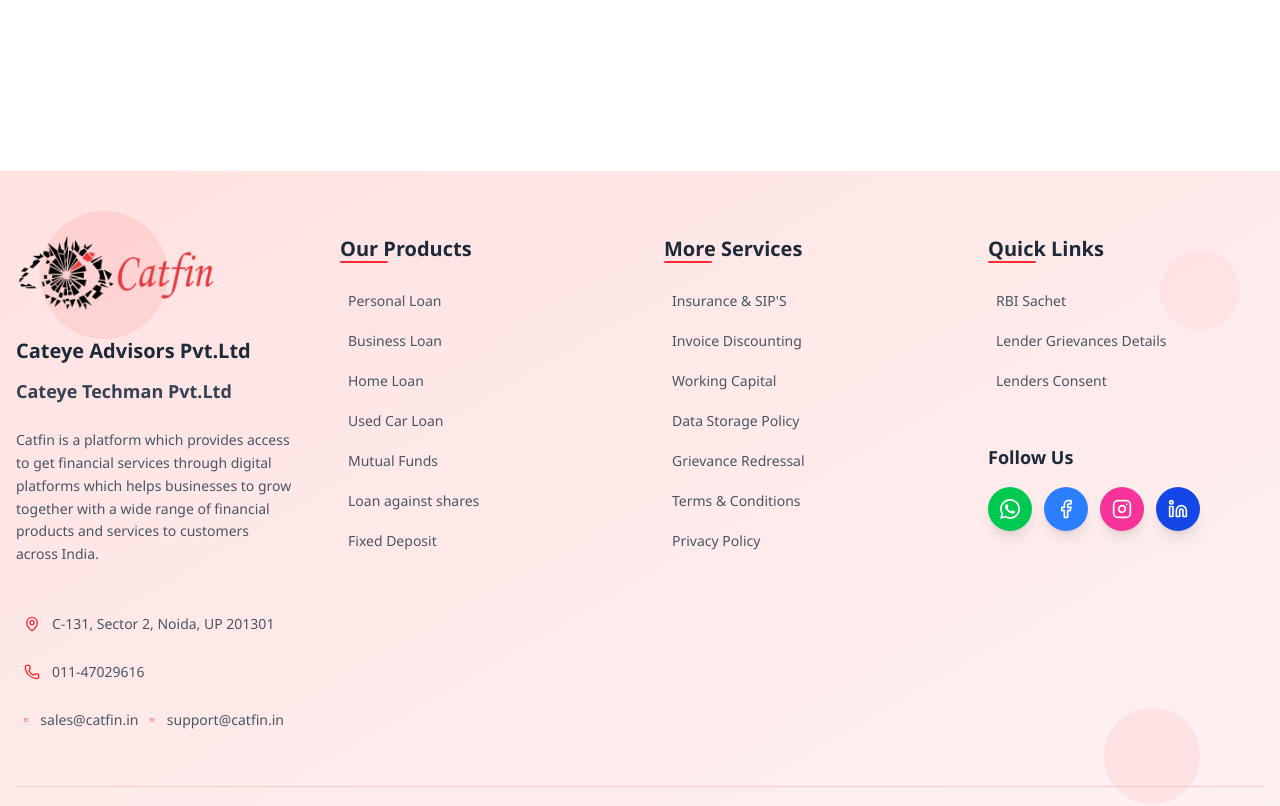
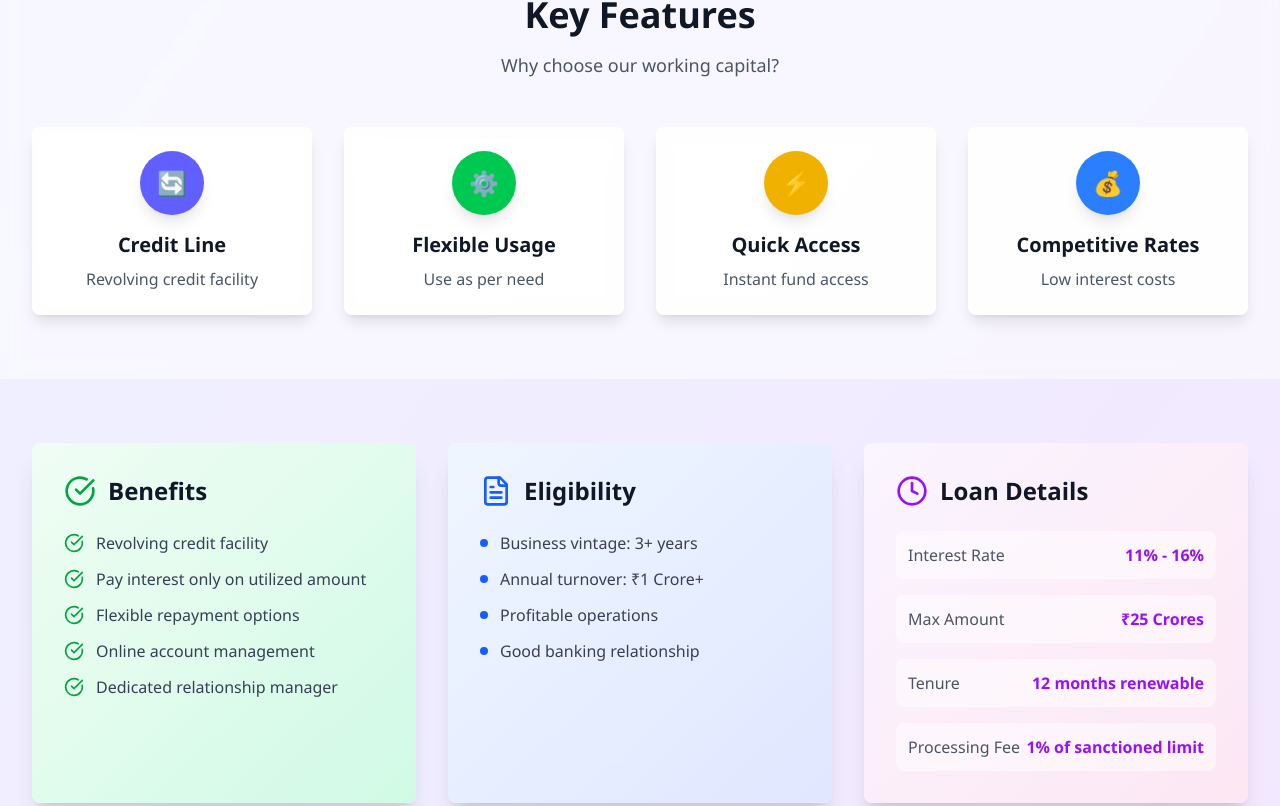
Before and after one commit to deploy-lk/catfin-website-v2, a Next.js app: page /products/working-capital in a window 1280 px wide. Before the commit this address had no page. Shown: the part 694-1500 px from the top of the page. Built offline with nearby package versions, Linux system fonts and the light colour scheme.

Commit message:
feat:added working capital page and learn more links

```diff
--- a/app/MobileNav.tsx
+++ b/app/MobileNav.tsx
@@ -157,7 +157,7 @@
                               Invoice Discounting
                             </Link>
                             <Link
-                              href="/home"
+                              href="/products/working-capital"
                               className="block px-4 py-2 text-sm text-gray-700 hover:bg-red-50 hover:text-red-500"
                             >
                               Working Capital
--- a/app/Navbar.tsx
+++ b/app/Navbar.tsx
@@ -83,7 +83,7 @@
                     ["Fixed deposit", "/products/fixed-deposit"],
                     ["Insurance & SIP'S", "/products/insurance-sip"],
                     ["Invoice Discounting", "/products/invoice-discounting"],
-                    ["Working Capital", "/home"],
+                    ["Working Capital", "/products/working-capital"],
                   ].map(([label, href]) => (
                     <Link
                       key={href}
@@ -129,7 +129,10 @@
             <Button
               variant="default"
               onClick={() => {
-                window.open("https://app.catfin.in/#/login/partner-login", "_blank");
+                window.open(
+                  "https://app.catfin.in/#/login/partner-login",
+                  "_blank"
+                );
               }}
             >
               Partner Login
--- a/app/home/horizontalScroll/horizontal-scroll-client.tsx
+++ b/app/home/horizontalScroll/horizontal-scroll-client.tsx
@@ -3,6 +3,7 @@
 import { motion, useScroll, useTransform } from "framer-motion";
 import { useIsMobile } from "@/hooks/useIsMobile";
 import { scrollItems } from "./scroll-item-data";
+import Link from "next/link";
 
 const HorizontalScrollSection = () => {
   const containerRef = useRef<HTMLDivElement>(null);
@@ -99,6 +100,12 @@
                 >
                   {item.description}
                 </motion.p>
+
+                <Link href={item.link}>
+                  <motion.button className="absolute bottom-6 left-6 bg-red-500 hover:bg-red-600 text-white px-5 py-2.5 rounded-full font-semibold transition-colors duration-300 shadow-lg">
+                    Learn More
+                  </motion.button>
+                </Link>
               </div>
 
               <motion.button
@@ -189,6 +196,11 @@
                   >
                     {item.description}
                   </motion.p>
+                  <Link href={item.link}>
+                    <motion.button className="h-auto p-0 text-red-500 hover:text-red-600 font-medium underline-offset-4 hover:underline transition-colors">
+                      Learn More
+                    </motion.button>
+                  </Link>
                 </div>
 
                 <motion.button
--- a/app/home/horizontalScroll/scroll-item-data.ts
+++ b/app/home/horizontalScroll/scroll-item-data.ts
@@ -4,6 +4,7 @@
   title: string;
   description: string;
   bgGradient: string;
+  link: string;
 }
 export const scrollItems: ScrollItem[] = [
   {
@@ -12,6 +13,7 @@
     title: "Personal Loan",
     description:
       "A short to medium-term unsecured loan offered to individuals, typically based on creditworthiness, used for personal expenses such as medical bills, travel, or debt consolidation.",
+    link: "/products/personal-loan",
     bgGradient: "from-red-50 to-red-100 border-red-200",
   },
   {
@@ -20,6 +22,7 @@
     title: "Business Loan",
     description:
       "A financial product designed to provide businesses with capital to support growth, cover operational costs, purchase equipment, or manage cash flow, typically repaid with interest over a fixed term.",
+    link: "/products/business-loan",
     bgGradient: "from-blue-50 to-blue-100 border-blue-200",
   },
   {
@@ -28,6 +31,7 @@
     title: "Mortgage Loan",
     description:
       "A long-term loan secured against real estate property, where the borrower uses their property as collateral to obtain funds, commonly used for buying homes or refinancing.",
+    link: "/products/mortgage-loan",
     bgGradient: "from-green-50 to-green-100 border-green-200",
   },
   {
@@ -36,6 +40,7 @@
     title: "Home Loan",
     description:
       "A specific type of mortgage designed to help individuals purchase residential property, repayable over a set period with interest, often offering tax benefits and lower interest rates.",
+    link: "/products/mortgage-loan",
     bgGradient: "from-purple-50 to-purple-100 border-purple-200",
   },
   {
@@ -44,6 +49,7 @@
     title: "Supply Chain Finance",
     description:
       "Supply Chain Finance refers to a set of financial solutions that optimize cash flow in the supply chain by providing early payment options to suppliers and extending payment terms for buyers.",
+    link: "/products/mutual-funds",
     bgGradient: "from-orange-50 to-orange-100 border-orange-200",
   },
   {
@@ -52,6 +58,7 @@
     title: "Working Capital",
     description:
       "Working capital refers to the difference between a company's current assets and current liabilities. It measures the short-term financial health and liquidity of a business.",
+    link: "/products/working-capital",
     bgGradient: "from-teal-50 to-teal-100 border-teal-200",
   },
   {
@@ -60,6 +67,7 @@
     title: "Auto Loan",
     description:
       "A secured loan provided to finance the purchase of a vehicle, where the car serves as collateral, repaid over a fixed term with interest.",
+    link: "/products/auto-loan",
     bgGradient: "from-indigo-50 to-indigo-100 border-indigo-200",
   },
 ];
--- /dev/null
+++ b/app/products/working-capital/page.tsx
@@ -0,0 +1,62 @@
+"use client";
+
+import LoanPageTemplate from "../loan-page-template";
+
+export default function WorkingCapitalPage() {
+  const loanData = {
+    title: "Working Capital",
+    subtitle: "Fuel Your Business Operations",
+    description:
+      "Maintain smooth business operations with our working capital solutions. Cover day-to-day expenses, inventory purchases, and operational costs with flexible credit lines.",
+    features: [
+      {
+        title: "Credit Line",
+        description: "Revolving credit facility",
+        icon: "🔄",
+        color: "bg-indigo-500",
+      },
+      {
+        title: "Flexible Usage",
+        description: "Use as per need",
+        icon: "⚙️",
+        color: "bg-green-500",
+      },
+      {
+        title: "Quick Access",
+        description: "Instant fund access",
+        icon: "⚡",
+        color: "bg-yellow-500",
+      },
+      {
+        title: "Competitive Rates",
+        description: "Low interest costs",
+        icon: "💰",
+        color: "bg-blue-500",
+      },
+    ],
+    benefits: [
+      "Revolving credit facility",
+      "Pay interest only on utilized amount",
+      "Flexible repayment options",
+      "Online account management",
+      "Dedicated relationship manager",
+    ],
+    eligibility: [
+      "Business vintage: 3+ years",
+      "Annual turnover: ₹1 Crore+",
+      "Profitable operations",
+      "Good banking relationship",
+    ],
+    interestRate: "11% - 16%",
+    maxAmount: "₹25 Crores",
+    tenure: "12 months renewable",
+    processingFee: "1% of sanctioned limit",
+    heroImage: "/workingCapital.png",
+  };
+
+  return (
+    <div className="min-h-screen bg-gradient-to-br from-indigo-50 to-purple-100">
+      <LoanPageTemplate {...loanData} />
+    </div>
+  );
+}
```
Also changed, not shown: public/workingCapital.png (added).
